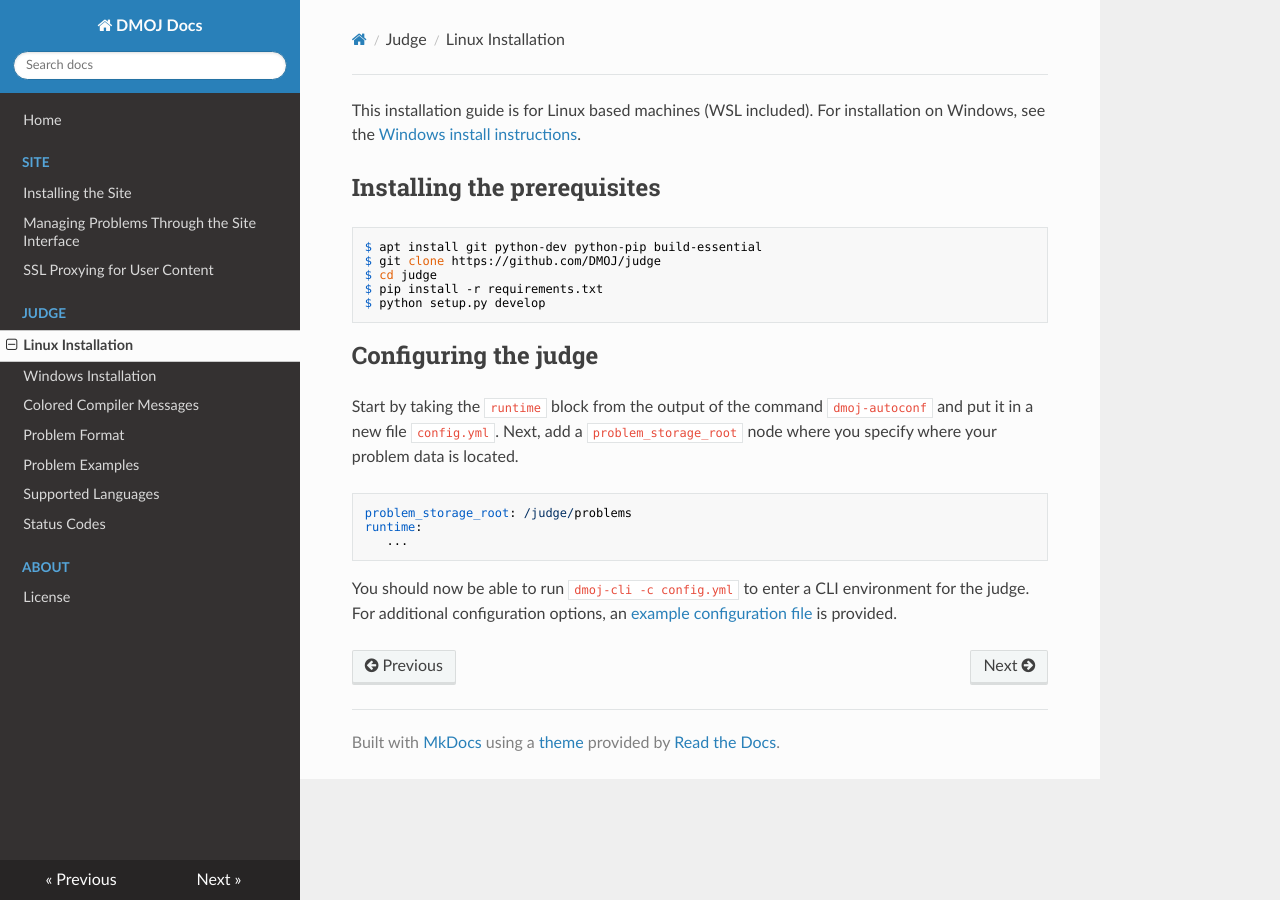
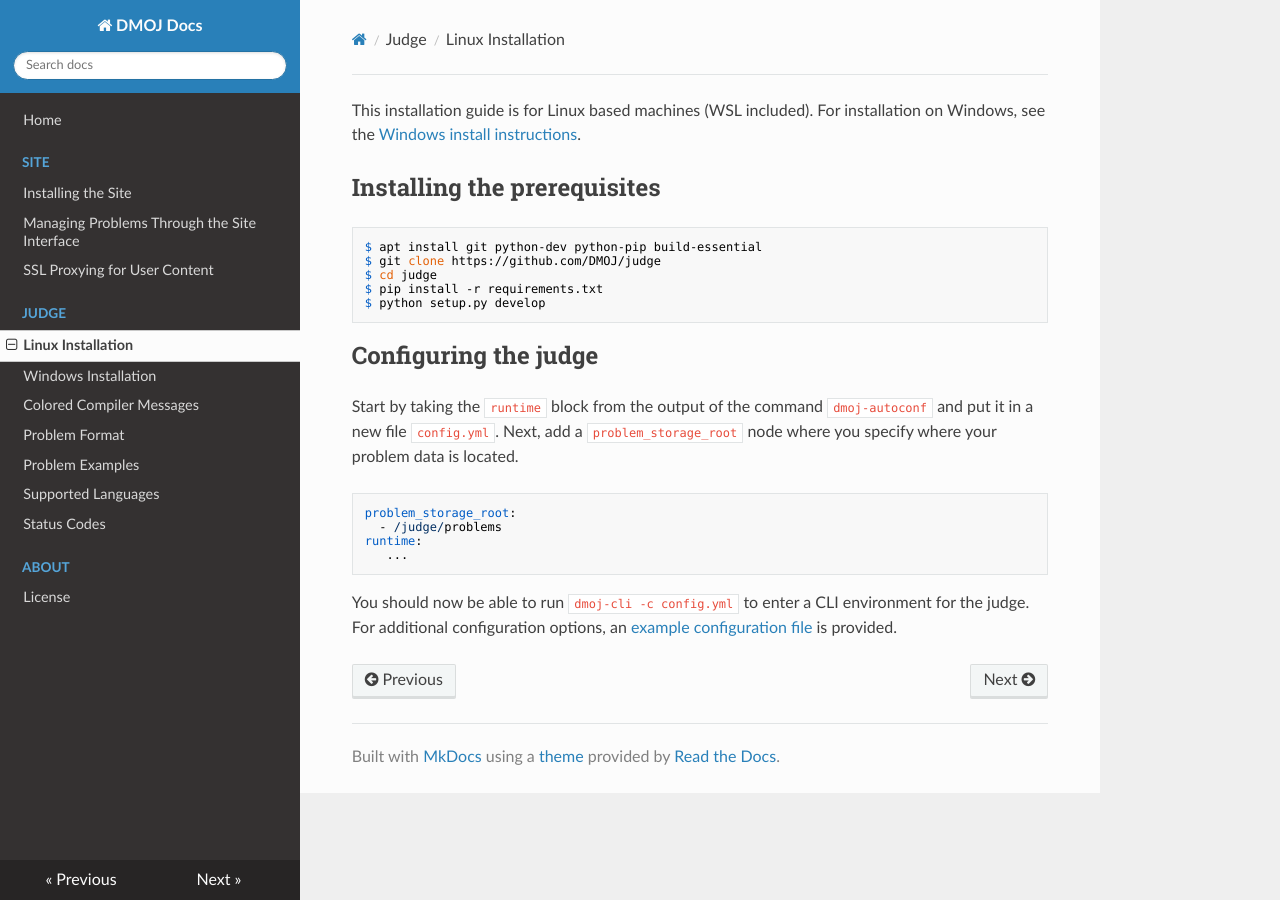
Before and after one commit to DMOJ/docs, an MkDocs documentation site: the page built from docs/judge/linux_installation.md, in a window 1280 px wide. Built offline with MkDocs 1.6.1, drawn with Linux system fonts in a browser that asks for light colours; nearby versions of some CDN libraries; old or Windows-style settings are respelled for this version of MkDocs.

Commit message:
At some point this changed

````diff
--- a/docs/judge/linux_installation.md
+++ b/docs/judge/linux_installation.md
@@ -15,7 +15,8 @@ $ python setup.py develop
 Start by taking the `runtime` block from the output of the command `dmoj-autoconf` and put it in a new file `config.yml`. Next, add a `problem_storage_root` node where you specify where your problem data is located.
 
 ```
-problem_storage_root: /judge/problems
+problem_storage_root:
+  - /judge/problems
 runtime:
    ...
 ```
````
